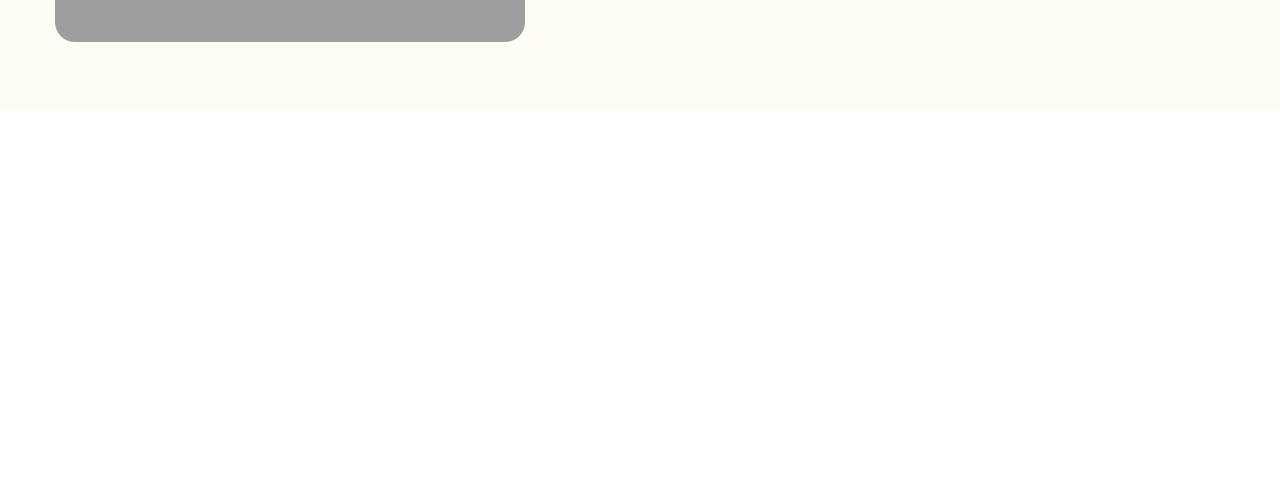
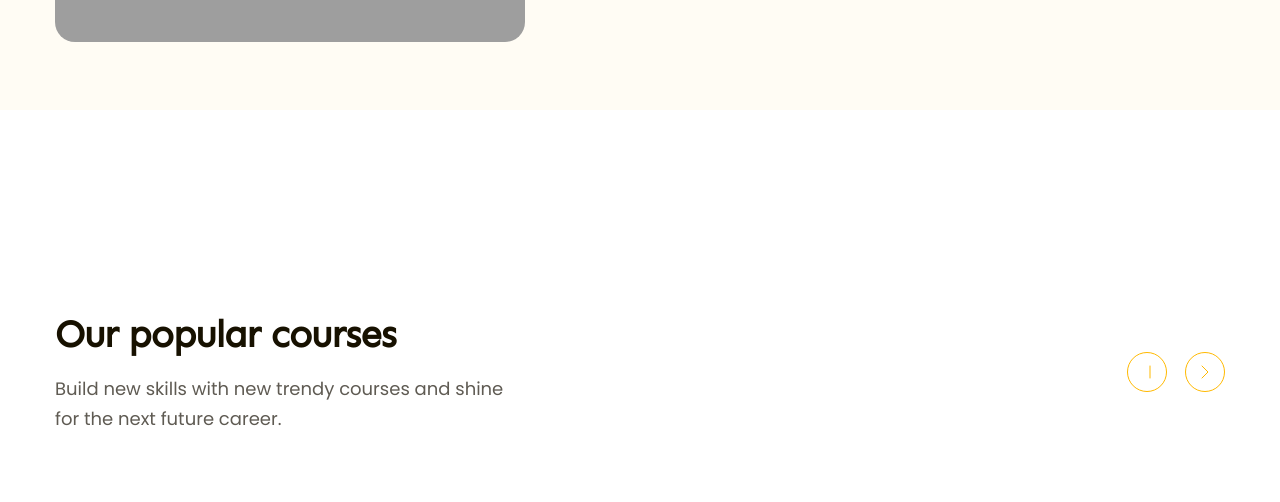
Before and after one commit to mdungdz/Project1, a plain HTML site: page index.html in a window 1280 px wide. Shown: the part 793-1295 px from the top of the page. Drawn offline with Linux system fonts and the light colour scheme; grey boxes are pictures that could not be loaded.

Commit message:
p5 làm phần popular part1

```diff
--- a/assets/css/style.css
+++ b/assets/css/style.css
@@ -27,6 +27,15 @@ body {
 a {
   text-decoration: none;
   /* bỏ gạch chân của tất cả thẻ <a> */
+}
+
+.heading-lv2{
+  color: #171100;
+  font-family: var(--font-heading);
+  font-size: 38px;
+  font-weight: 700;
+  line-height: 1.27; /* 126.316% */
+  letter-spacing: -0.76px;
 }
 
 .btn {
@@ -285,5 +294,53 @@ a {
 }
 
 .hero .stats strong:nth-child(2){
+  /* chọn phần tử <strong> thứ 2 */
   margin-left: 28px;
 }
+
+/* ------------------popular---------------- */
+
+
+
+.popular{
+  padding: 65px 0;
+  margin-top: 135px;
+}
+
+.popular-top .desc{
+  margin-top: 16px;
+  width: 458px;
+  color: #5F5B53;
+  font-size: 1.8rem;
+  line-height: 1.67; /* 166.667% */
+}
+
+.popular-top{
+  display: flex;
+  align-items: center;
+  justify-content: space-between;
+  /* justify-content: space-between 2 khối dãn kịch về 2 phía */
+}
+
+.popular-top .control-btn{
+  display: flex;
+  justify-content: center;
+  align-items: center;
+  background: transparent;
+  width: 40px;
+  height: 40px;
+  border-radius: 50%;
+  color: var(--primary-color);
+  border: 1px solid var(--primary-color);
+}
+
+.popular-top .controls{
+  display: flex;
+  gap: 18px;
+}
+
+.popular-top .control-btn:hover{
+  background: var(--primary-color);
+  color: #fff;
+  cursor: pointer;
+}
--- a/index.html
+++ b/index.html
@@ -46,10 +46,10 @@
         </div>
       </div>
     </header>
-  </body>
 
-  <!-- ------------main--------------- -->
+    <!-- ------------main-------------->
     <main>
+      <!-- -------hero------ -->
       <div class="hero">
         <div class="main-content">
           <div class="body-main">
@@ -101,28 +101,85 @@
 
             <!-- hero right -->
             <div class="content-block">
-            <h1 class="heading">Learn without limits and spread knowledge.</h1>
-            <p class="desc">Build new skills for that “this is my year” feeling with courses, certificates, and degrees from world-class universities and companies.</p>
+              <h1 class="heading">
+                Learn without limits and spread knowledge.
+              </h1>
+              <p class="desc">
+                Build new skills for that “this is my year” feeling with
+                courses, certificates, and degrees from world-class universities
+                and companies.
+              </p>
 
               <div class="cta-group">
                 <a href="#!" class="btn hero-cta">See Courses</a>
                 <button class="watch-video">
                   <div class="icon">
-                  <img src="./assets/icon/Polygon 2.svg" alt="">
+                    <img src="./assets/icon/Polygon 2.svg" alt="" />
                   </div>
                   <span>Watch Video</span>
                 </button>
               </div>
 
-            <p class="desc desc-recent"> Recent engagement</p>
+              <p class="desc desc-recent">Recent engagement</p>
               <p class="desc stats">
-              <strong>50K</strong> Students
-              <strong>70+</strong> Courses
+                <strong>50K</strong> Students <strong>70+</strong> Courses
               </p>
+            </div>
+          </div>
+        </div>
+      </div>
 
+      <!-- -------popular------- -->
+      <div class="popular">
+        <div class="main-content">
+          <div class="popular-top">
+            <!-- ------popular-left------ -->
+            <div class="info">
+              <h2 class="heading-lv2">Our popular courses</h2>
+              <p class="desc">
+                Build new skills with new trendy courses and shine for the next
+                future career.
+              </p>
+            </div>
 
+            <!-- popular right -->
+            <div class="controls">
+              <button class="control-btn">
+                <svg
+                  width="8"
+                  height="14"
+                  viewBox="0 0 8 14"
+                  fill="none"
+                  xmlns="http://www.w3.org/2000/svg"
+                >
+                  <path
+                    d="M7 1L7 13"
+                    stroke="currentColor"
+                    stroke-linecap="round"
+                    stroke-linejoin="round"
+                  />
+                </svg>
+              </button>
+              <button class="control-btn">
+                <svg
+                  width="8"
+                  height="14"
+                  viewBox="0 0 8 14"
+                  fill="none"
+                  xmlns="http://www.w3.org/2000/svg"
+                >
+                  <path
+                    d="M1 1L7 7L1 13"
+                    stroke="currentColor"
+                    stroke-linecap="round"
+                    stroke-linejoin="round"
+                  />
+                </svg>
+              </button>
+            </div>
           </div>
         </div>
       </div>
     </main>
+  </body>
 </html>
```
Also changed, not shown: assets/icon/Vector 21 (1).svg (added), assets/icon/Vector 21.svg (added). Lines whose indentation alone changed are shown as unchanged.
